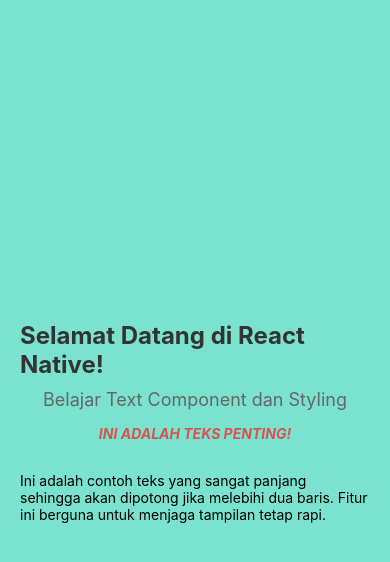
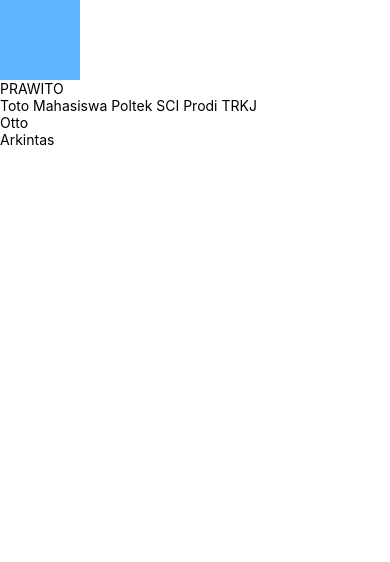
Before and after one commit to iis178845/ProjectBaru, a React Native app: screen / in a window 390 px wide. Shown: the top 562 px of the page. Built offline with nearby package versions, Linux system fonts and the light colour scheme.

Commit message:
component hooks

```diff
--- a/App.js
+++ b/App.js
@@ -1,53 +1,19 @@
-import { StatusBar } from 'expo-status-bar';
-import { StyleSheet, Text, View } from 'react-native';
+import React from 'react';
+import {Text, View} from 'react-native';
 
-export default function App() {
+const App = () => {
   return (
-    <View style={styles.container}>
-      {/* Teks dengan Styling Dasar */}
-      <Text style={styles.title}>Selamat Datang di React Native!</Text>
-
-      {/* Teks dengan warna dan ukuran berbeda */}
-      <Text style={styles.subtitle}>Belajar Text Component dan Styling</Text>
-
-      {/* Teks dengan daya italic dab bold */}
-      <Text style={styles.emphasis}>INI ADALAH TEKS PENTING!</Text>
-
-      {/* Contoh teks dengan multiline dengan batasan baris */}
-      <Text numberOfLines={3} ellipsizeMode="tail" styles={styles.Appmultiline}>
-         Ini adalah contoh teks yang sangat panjang sehingga akan dipotong jika melebihi dua baris. Fitur ini berguna untuk menjaga tampilan tetap rapi.
-      </Text>
+    <View>
+      <View style={{width: 80, height: 80, backgroundColor: '#60B5FF'}}/>
+      <Text>PRAWITO</Text>
+      <Toto/>
+      <Text>Otto</Text>
+      <Text>Arkintas</Text>
     </View>
   );
-}
+};
 
-const styles = StyleSheet.create({
-  container: {
-    flex: 1,
-    backgroundColor: '#7AE2CF',
-    alignItems: 'center',
-    justifyContent: 'center',
-    paddingHorizontal: 20,
-  },
-  title:{
-    fontSize: 24,
-    fontWeight: 'bold',
-    marginBottom: 10,
-    color: '#333'
-  },
-  subtitle: {
-    fontSize: 18,
-    color: '#666',
-    marginBottom: 15,
-  },
-  emphasis: {
-    fontStyle: 'italic',
-    fontWeight: 'bold',
-    color: '#d9534f',
-    marginBottom: 30,
-  },
-  multiline: {
-    fontSize: 16,
-    color: '#444'
-  }
-});
+const Toto = () => {
+  return <Text>Toto Mahasiswa Poltek SCI Prodi TRKJ</Text>;
+};
+export default App;
```
